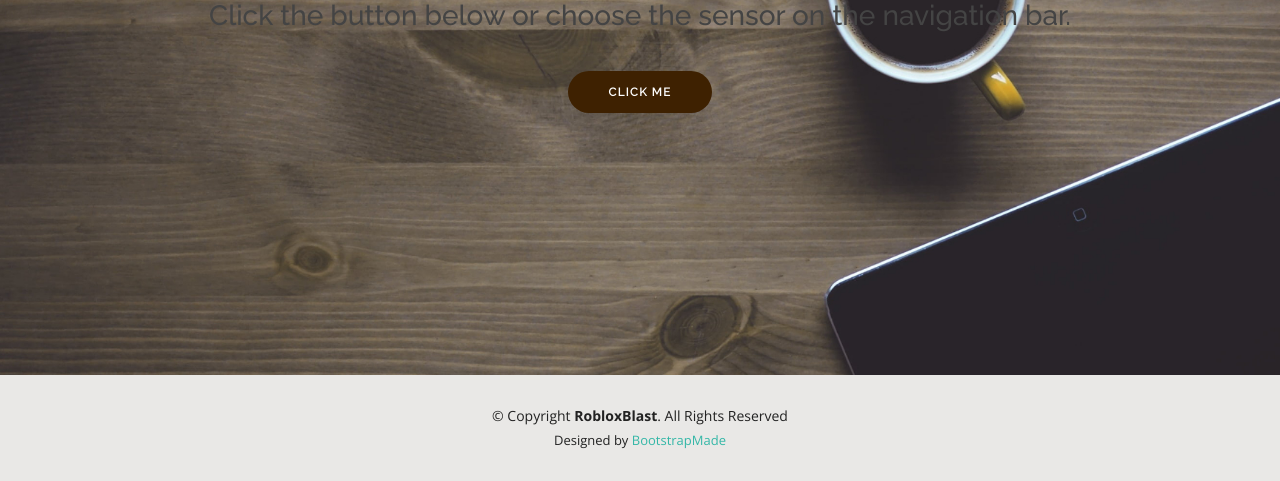
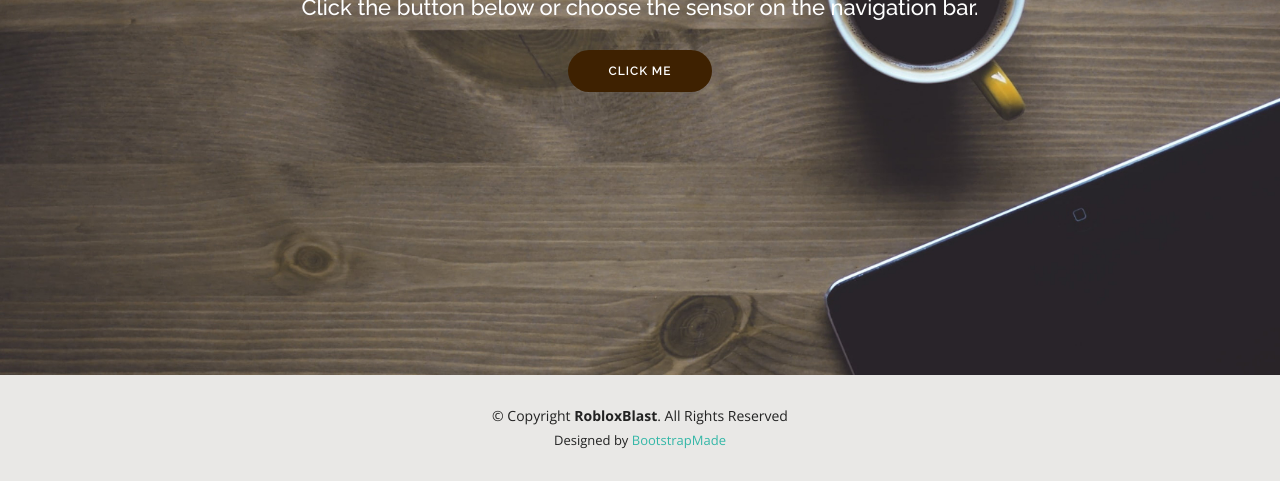
Before and after one commit to naznajmuddin/robloxblast, a plain HTML site: page index.html in a window 1280 px wide. Shown: the part 425-906 px from the top of the page. Drawn offline with nearby package versions, Linux system fonts and the light colour scheme.

Commit message:
update indexhtml

```diff
--- a/index.html
+++ b/index.html
@@ -74,8 +74,7 @@
   <section id="hero" class="d-flex align-items-center">
     <div class="container d-flex flex-column align-items-center" data-aos="zoom-in" data-aos-delay="100">
       <h1>ROBLOX</h1>
-      <h2>BFM2013 - Programming for Engineers Project</h2>
-      <h3>Click the button below or choose the sensor on the navigation bar.</h3>
+      <h2>Click the button below or choose the sensor on the navigation bar.</h2>
       <a href="about.html" class="btn-about">Click Me</a>
     </div>
   </section><!-- End Hero -->
```
